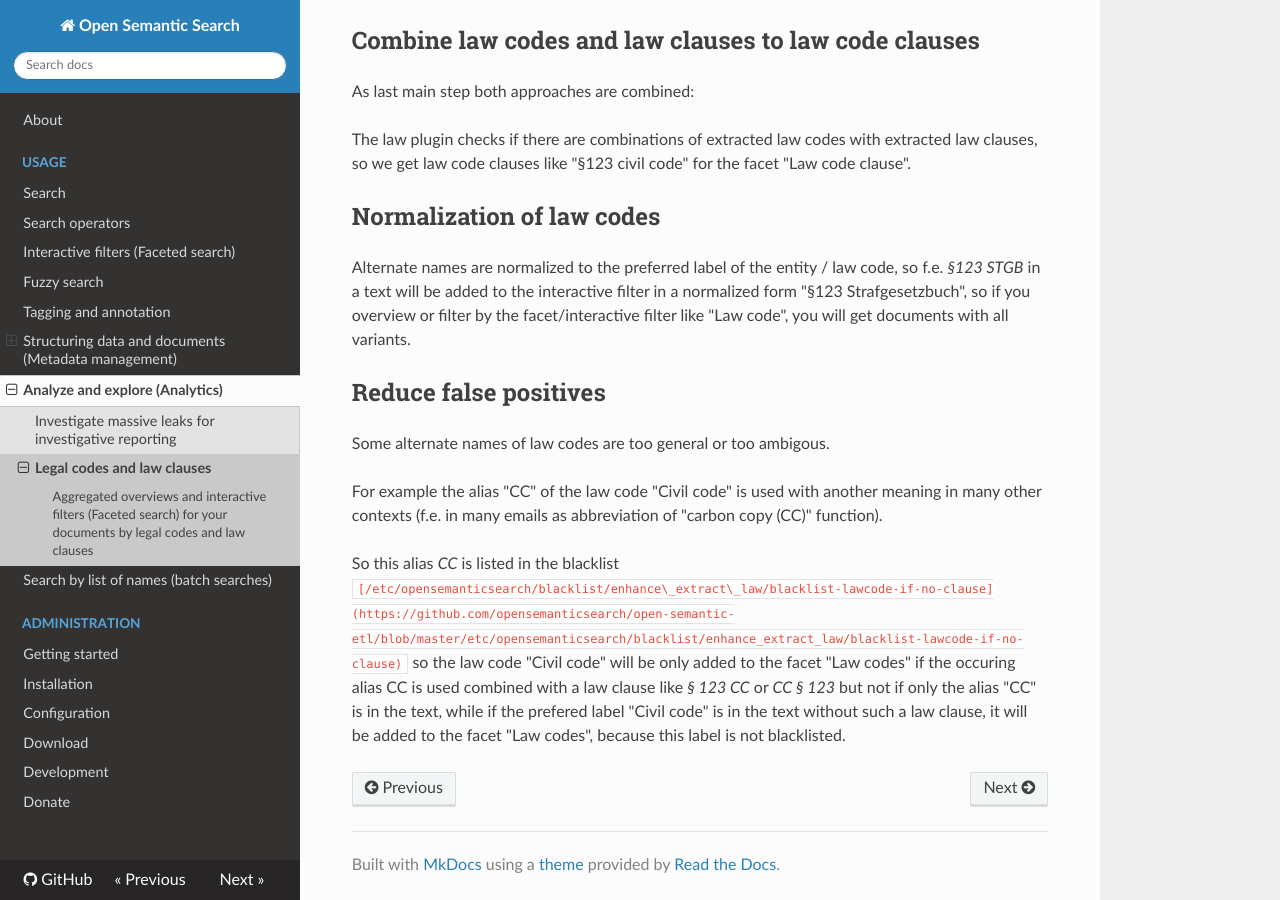
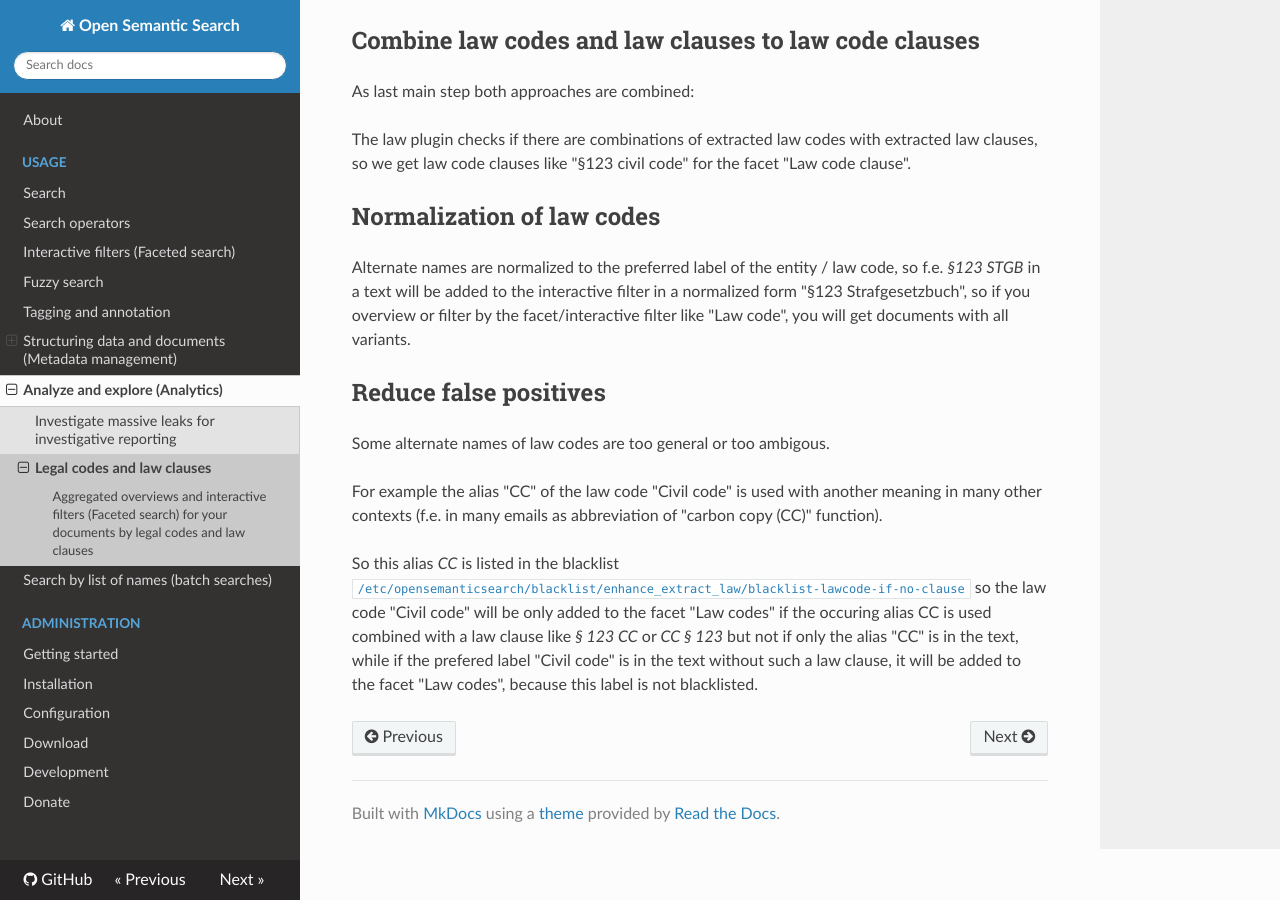
Before and after one commit to opensemanticsearch/open-semantic-search, an MkDocs documentation site: the page built from docs/doc/analytics/law/README.md, in a window 1280 px wide and 900 px high, scrolled down 3424 px. Built offline with MkDocs 1.6.1, drawn with Linux system fonts in a browser that asks for light colours; nearby versions of some CDN libraries.

Commit message:
Fix link

```diff
--- a/docs/doc/analytics/law/README.md
+++ b/docs/doc/analytics/law/README.md
@@ -117,4 +117,4 @@ Some alternate names of law codes are too general or too ambigous.
 
 For example the alias "CC" of the law code "Civil code" is used with another meaning in many other contexts (f.e. in many emails as abbreviation of "carbon copy (CC)" function).
 
-So this alias *CC* is listed in the blacklist `[/etc/opensemanticsearch/blacklist/enhance\_extract\_law/blacklist-lawcode-if-no-clause](https://github.com/opensemanticsearch/open-semantic-etl/blob/master/etc/opensemanticsearch/blacklist/enhance_extract_law/blacklist-lawcode-if-no-clause)` so the law code "Civil code" will be only added to the facet "Law codes" if the occuring alias CC is used combined with a law clause like *§ 123 CC* or *CC § 123* but not if only the alias "CC" is in the text, while if the prefered label "Civil code" is in the text without such a law clause, it will be added to the facet "Law codes", because this label is not blacklisted.
+So this alias *CC* is listed in the blacklist [`/etc/opensemanticsearch/blacklist/enhance_extract_law/blacklist-lawcode-if-no-clause`](https://github.com/opensemanticsearch/open-semantic-etl/blob/master/etc/opensemanticsearch/blacklist/enhance_extract_law/blacklist-lawcode-if-no-clause) so the law code "Civil code" will be only added to the facet "Law codes" if the occuring alias CC is used combined with a law clause like *§ 123 CC* or *CC § 123* but not if only the alias "CC" is in the text, while if the prefered label "Civil code" is in the text without such a law clause, it will be added to the facet "Law codes", because this label is not blacklisted.
```
